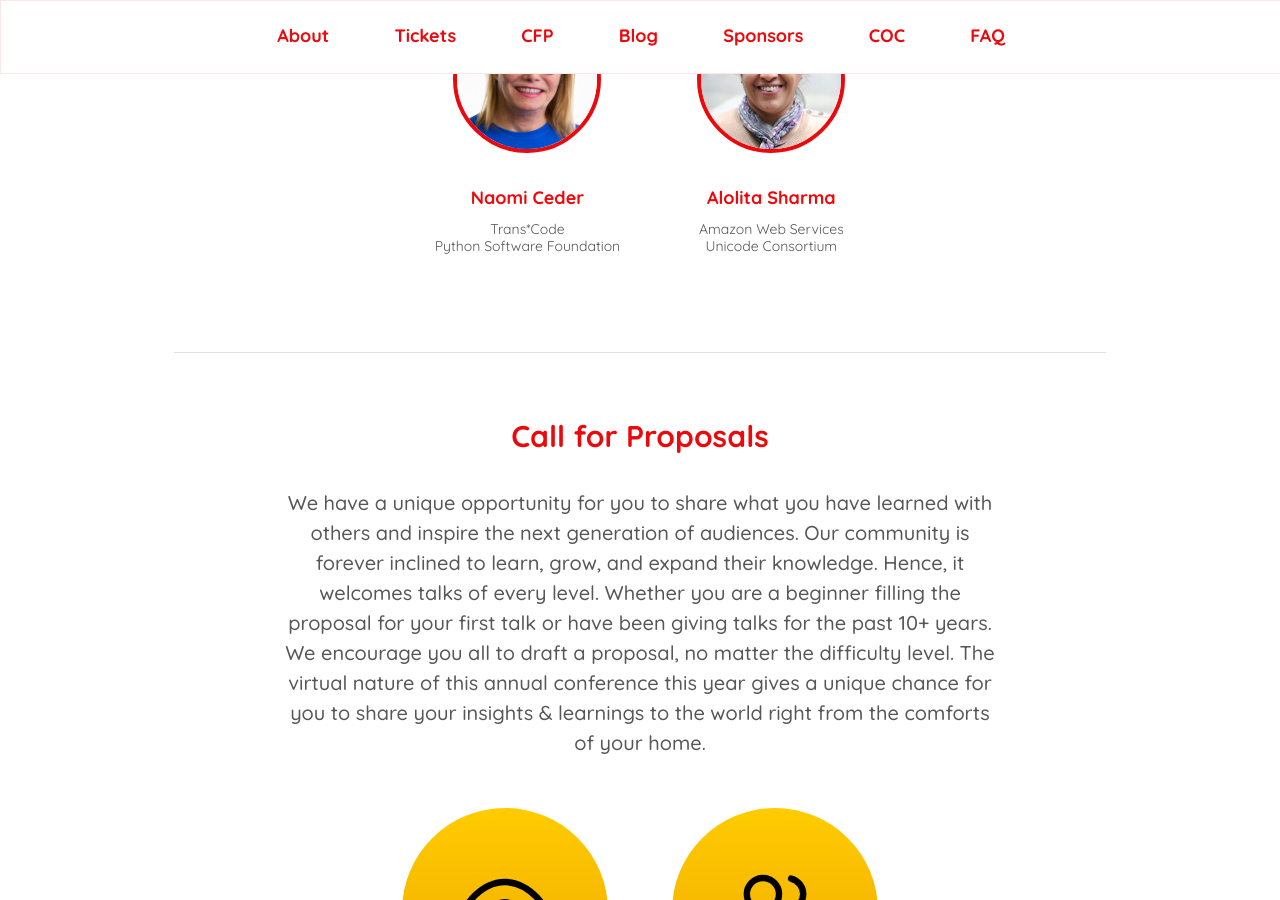
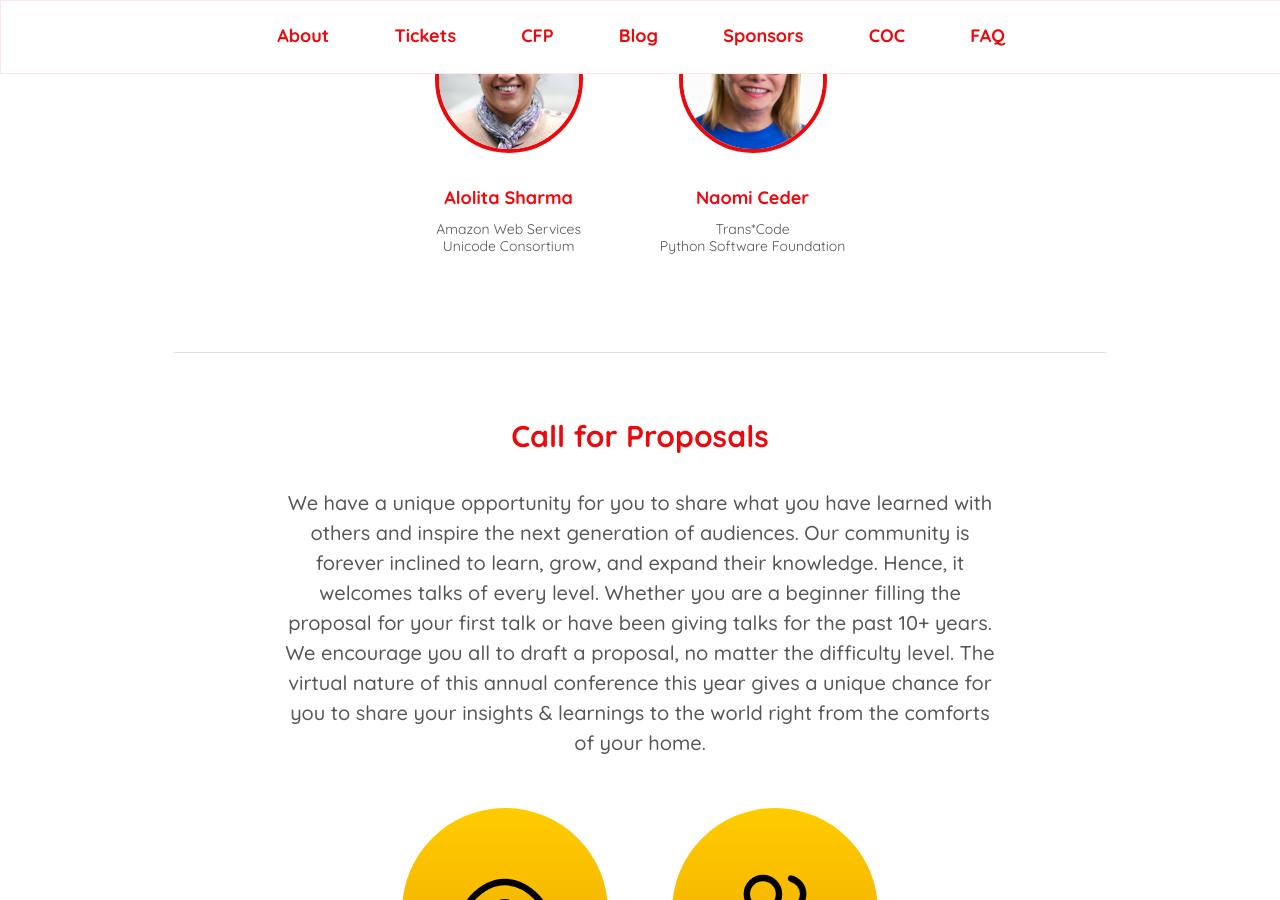
Before and after one commit to pythonindia/inpycon2020, a Jekyll site: the page built from index.md, in a window 1280 px wide and 900 px high, scrolled down 1589 px. Built offline with Jekyll 4.4.1, drawn with Linux system fonts in a browser that asks for light colours; some of the changed lines change nothing that is shown.

Commit message:
Lexically sort the keynote speakers
Signed-off-by: Nabarun Pal <pal.nabarun95@gmail.com>

```diff
--- a/_data/speakers.yml
+++ b/_data/speakers.yml
@@ -1,8 +1,9 @@
 # The following data clearly is meant to be boilerplate
 # It will be updated once speakers are finalized
+# NOTE: Please ensure the names are lexically sorted.
+- name: Alolita Sharma
+  brief: Amazon Web Services<br/>Unicode Consortium
+  image: /assets/images/alolitasharma.jpg
 - name: Naomi Ceder
   brief: Trans*Code<br/>Python Software Foundation
   image: /assets/images/naomiceder_headshot_web.jpg
-- name: Alolita Sharma
-  brief: Amazon Web Services<br/>Unicode Consortium
-  image: /assets/images/alolitasharma.jpg
```
